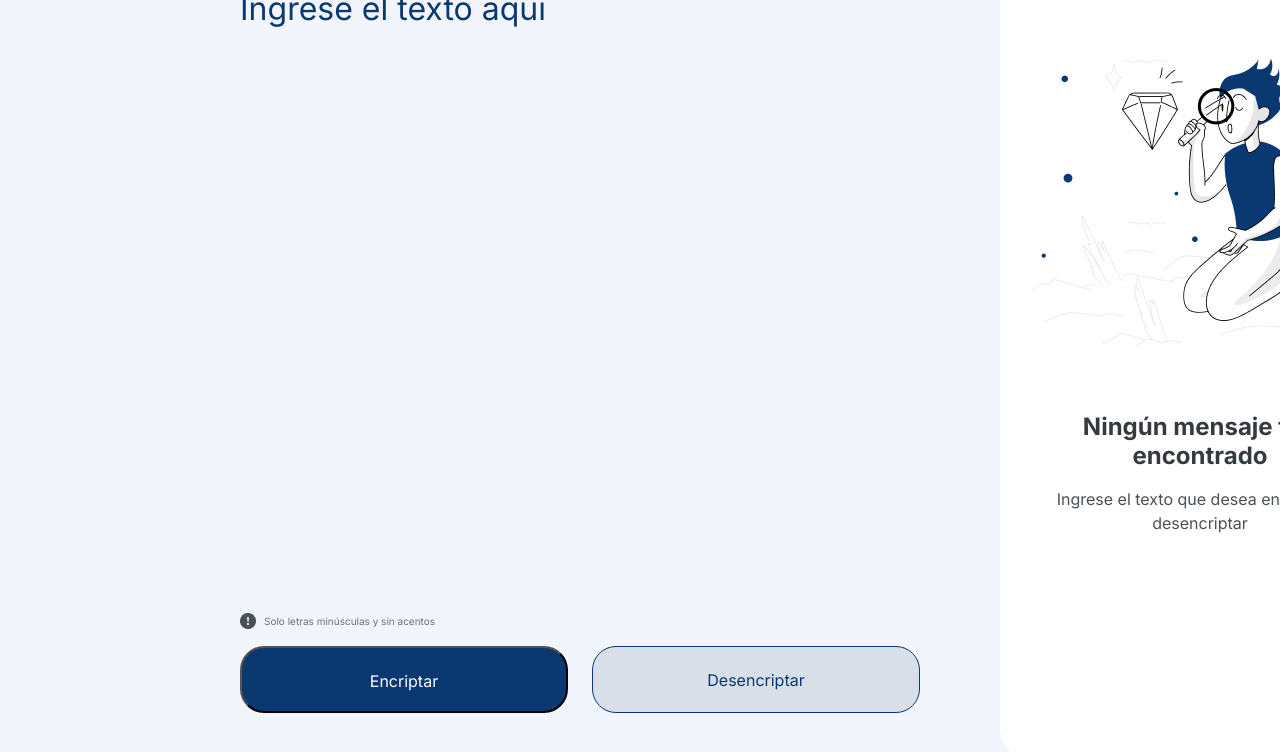
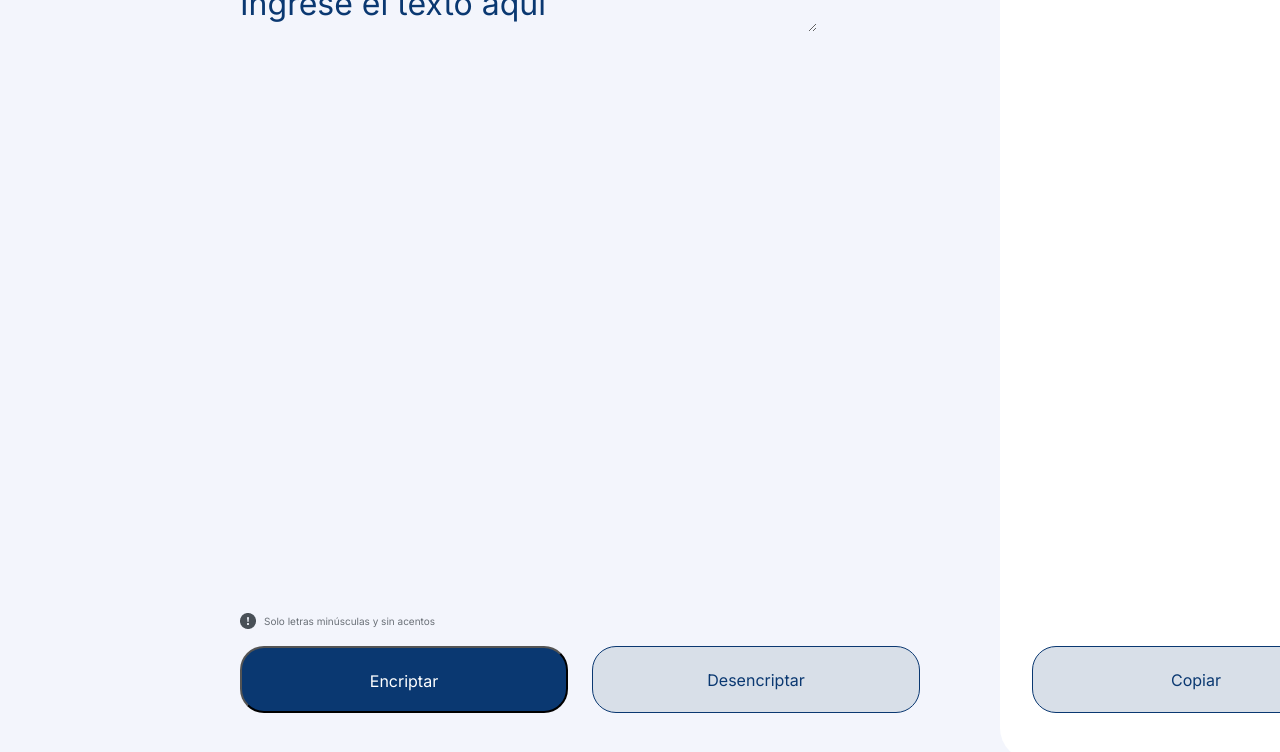
Before and after one commit to jalvarez1067/encriptor, a plain HTML site: page index.html in a window 1280 px wide. Both pictures are taken after a click on the button "Encriptar". Shown: the part 224-976 px from the top of the page. Drawn offline with Linux system fonts and the light colour scheme.

Commit message:
se agregaron las funciones para encriptar, desencriptar y copiartexto al archivo funciones js, asi como los botones al index html

```diff
--- a/css/Estilos.css
+++ b/css/Estilos.css
@@ -120,13 +120,30 @@ body{
     text-align: center;
 }
 
+.boton-copiar{
+    position: absolute;
+    top: 870px;
+    left: 1032px;
+    width: 328px;
+    height: 67px;
+    border-radius: 24px;
+    border: 1px solid #0A3871;
+    padding: 24px;
+    background-color: #D8DFE8;
+    color: #0A3871;
+    font-family: 'inter', sans-serif;
+    font-weight: 400;
+    font-size: 16px;
+    line-height: 19.36px;
+    text-align: center;
+}
+
 .contenido-encriptado{
     display: flex;
     flex-direction: column;
     align-items: center;
-    justify-content: center;
-    margin-top: 40px;
-    margin-right: 40px;
+    padding: 32px;
+    box-sizing: border-box;
     gap: 32px;
     width: 400px;
     height: 944px;
@@ -135,7 +152,7 @@ body{
 }
 
 .contenido-encriptado-imagen{
-    margin-top: 0px;
+    margin-top: 243px;
     width: 336px;
     height: 304px;
 }
@@ -144,8 +161,6 @@ body{
     display: flex;
     flex-direction: column;
     gap: 16px;
-    padding: 0;
-    margin-top: 32px;
     width: 336px;
     height: 122px;
     text-align: center;
@@ -172,3 +187,7 @@ body{
     align-items: center;
     color: #495057 !important;
 }
+
+.p-40{
+    padding: 40px 40px 0px 0px;
+}
--- /dev/null
+++ b/funciones.js
@@ -0,0 +1,67 @@
+function encriptar() {
+    // Obtener el texto del textarea con la clase 'contenido-text-input'
+    let texto = document.querySelector('.contenido-text-input').value;
+
+    // Reemplazar las vocales según las reglas especificadas
+    let textoEncriptado = texto.replace(/e/g, 'enter')
+                               .replace(/i/g, 'imes')
+                               .replace(/a/g, 'ai')
+                               .replace(/o/g, 'ober')
+                               .replace(/u/g, 'ufat');
+
+    // Mostrar el texto encriptado en el div con la clase 'contenido-encriptado-texto'
+    let divTexto = document.querySelector('.resultado');
+    divTexto.innerText = textoEncriptado;
+
+    // Crear y agregar el botón de copiar
+    agregarBotonCopiar();
+}
+
+function desencriptar() {
+    // Obtener el texto del textarea con la clase 'contenido-text-input'
+    let texto = document.querySelector('.contenido-text-input').value;
+
+    // Reemplazar las cadenas encriptadas por las vocales originales
+    let textoDesencriptado = texto.replace(/enter/g, 'e')
+                                  .replace(/imes/g, 'i')
+                                  .replace(/ai/g, 'a')
+                                  .replace(/ober/g, 'o')
+                                  .replace(/ufat/g, 'u');
+
+    // Mostrar el texto desencriptado en el div con la clase 'contenido-encriptado'
+    document.querySelector('.resultado').innerText = textoDesencriptado;
+
+    // Crear y agregar el botón de copiar
+    agregarBotonCopiar();
+}
+
+function agregarBotonCopiar() {
+    let divboton = document.querySelector('#boton');
+    // Verificar si el botón ya existe
+    let botonExistente = divboton.querySelector('.boton-copiar');
+    if (botonExistente) {
+        return; // Si el botón ya existe, no hacer nada
+    }
+
+    // Crear el botón de copiar
+    let botonCopiar = document.createElement('button');
+    botonCopiar.innerText = 'Copiar';
+    botonCopiar.className = 'boton-copiar';
+    botonCopiar.onclick = copiarTextoDiv;
+
+    // Agregar el botón al div
+    divboton.appendChild(botonCopiar);
+}
+
+function copiarTextoDiv() {
+    let div = document.querySelector('.resultado');
+    // Verificar si el navegador soporta la API de Portapapeles
+    if (navigator.clipboard) {
+        // Usar la API de Portapapeles para copiar el texto
+        navigator.clipboard.writeText(div.innerText).then(function() {
+            alert("Texto copiado al portapapeles");
+        }).catch(function(err) {
+            console.error("Error al copiar el texto: ", err);
+        });
+    }
+}
--- a/index.html
+++ b/index.html
@@ -7,7 +7,6 @@
     <link rel="stylesheet" href="css/Estilos.css">
 
     <!-- Tags JS -->
-    <script type="text/javascript" src="js/funciones.js"></script>
     <title>Encriptor de datos</title>
 </head>
 <body>
@@ -16,7 +15,7 @@
     <main class="contenido">
         <div class="contenido-text">
             <img src="img/logo.png" alt = "logo" class="contenido-text-logo">
-            <input type="textarea" value="" placeholder="Ingrese el texto aqui" class="contenido-text-input">
+            <textarea name="texto" id="texto" cols="1050" rows="25" placeholder="Ingrese el texto aquí" class="contenido-text-input"></textarea>
             <div class="contenido-mensaje">
                 <div class="contenido-mensaje-icono">
                     <img src="img/exclamacion.png" alt="signo de exclamacion">
@@ -24,21 +23,24 @@
                 <div class="contenido-mensaje-texto">Solo letras minúsculas y sin acentos</div>
             </div>
             <div class="contenido-botones">
-                <button class="contenido-botones-encriptar">Encriptar</button>
-                <button class="contenido-botones-desencriptar">Desencriptar</button>
+                <button class="contenido-botones-encriptar" onclick="encriptar()">Encriptar</button>
+                <button class="contenido-botones-desencriptar" onclick="desencriptar()">Desencriptar</button>
             </div>
         </div>
 
-        <div>
+        <div class="p-40">
             <div class="contenido-encriptado">
-                <div><img src="img/Muñeco.png" alt="muñeco" class="contenido-encriptado-imagen"></div>
-                <div class="contenido-encriptado-texto">
-                    <div class="contenido-encriptado-texto-titulo">Ningún mensaje fue encontrado</div>
-                    <div class="contenido-encriptado-texto-parrafo">Ingrese el texto que desea encriptar o desencriptar</div>
+                <div class="resultado">
+                    <div><img src="img/Muñeco.png" alt="muñeco" class="contenido-encriptado-imagen"></div>
+                    <div class="contenido-encriptado-texto">
+                        <div class="contenido-encriptado-texto-titulo">Ningún mensaje fue encontrado</div>
+                        <div class="contenido-encriptado-texto-parrafo">Ingrese el texto que desea encriptar o desencriptar</div>
+                    </div>
                 </div>
+                <div id="boton"></div>
             </div>
         </div>
     </main>
-
+    <script type="text/javascript" src="funciones.js"></script>
 </body>
 </html>
```
Also changed, not shown: js/funciones.js (deleted).
